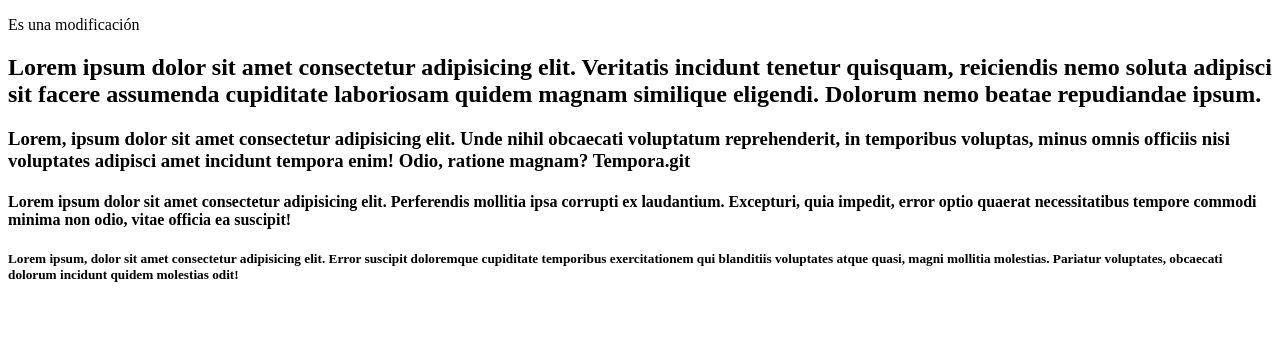
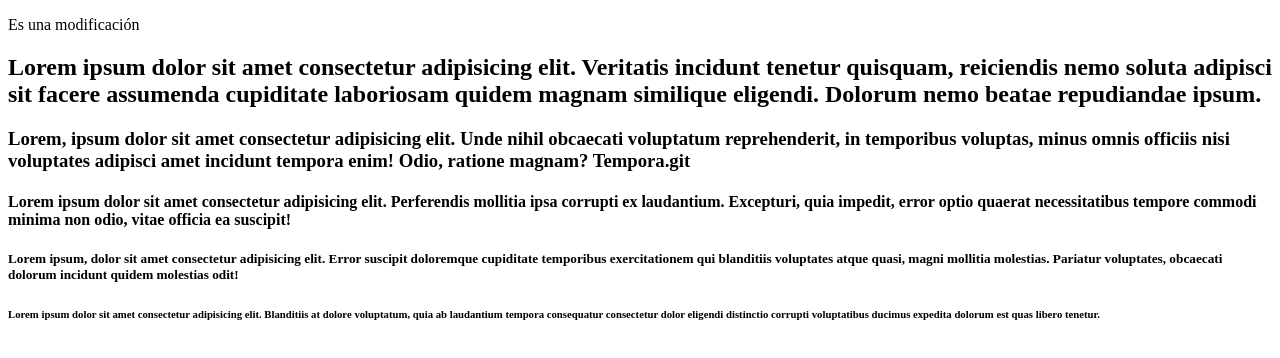
Before and after one commit to i-lema/practice-github, a plain HTML site: page index.html in a window 1280 px wide. Drawn offline with Linux system fonts and the light colour scheme.

Commit message:
añadir h6

```diff
--- a/index.html
+++ b/index.html
@@ -11,5 +11,6 @@
     <h3>Lorem, ipsum dolor sit amet consectetur adipisicing elit. Unde nihil obcaecati voluptatum reprehenderit, in temporibus voluptas, minus omnis officiis nisi voluptates adipisci amet incidunt tempora enim! Odio, ratione magnam? Tempora.git </h3>
     <h4>Lorem ipsum dolor sit amet consectetur adipisicing elit. Perferendis mollitia ipsa corrupti ex laudantium. Excepturi, quia impedit, error optio quaerat necessitatibus tempore commodi minima non odio, vitae officia ea suscipit!</h4>
     <h5>Lorem ipsum, dolor sit amet consectetur adipisicing elit. Error suscipit doloremque cupiditate temporibus exercitationem qui blanditiis voluptates atque quasi, magni mollitia molestias. Pariatur voluptates, obcaecati dolorum incidunt quidem molestias odit!</h5>
+    <h6>Lorem ipsum dolor sit amet consectetur adipisicing elit. Blanditiis at dolore voluptatum, quia ab laudantium tempora consequatur consectetur dolor eligendi distinctio corrupti voluptatibus ducimus expedita dolorum est quas libero tenetur.</h6>
 </body>
 </html>
```
